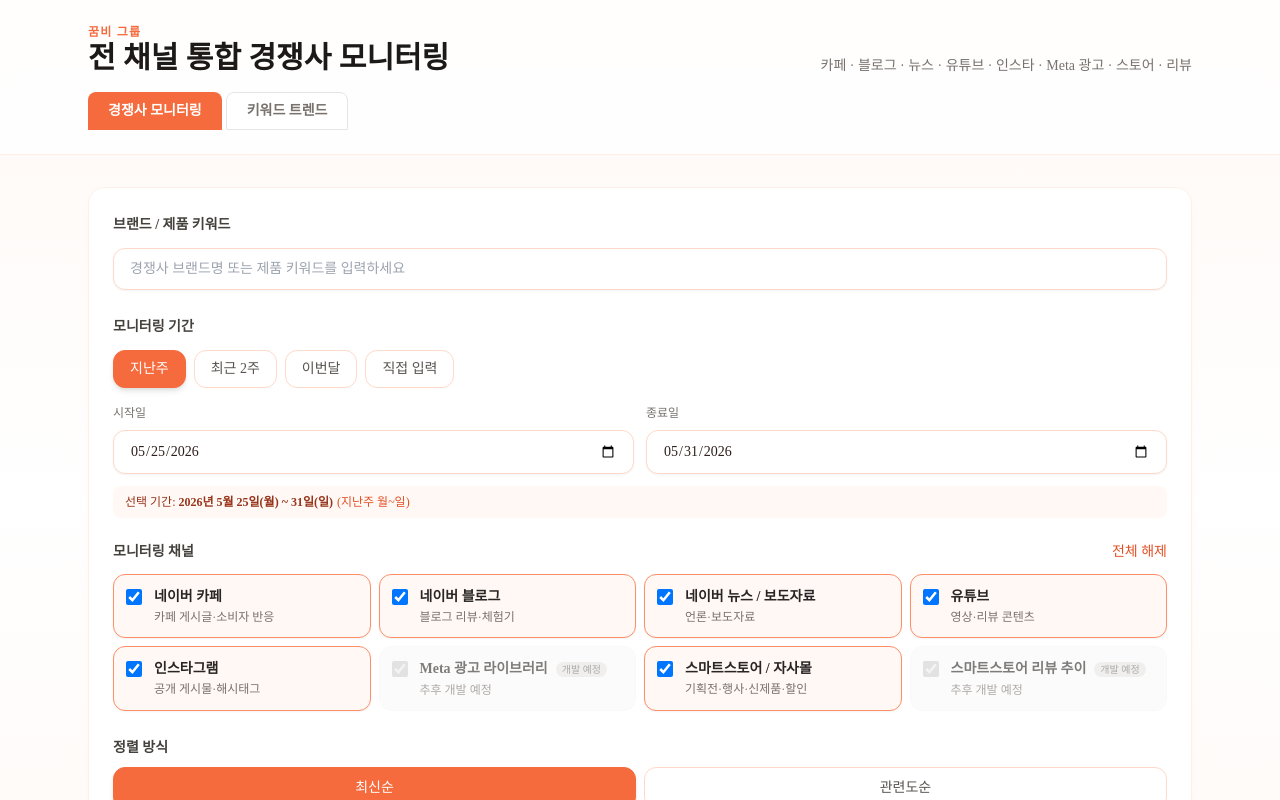
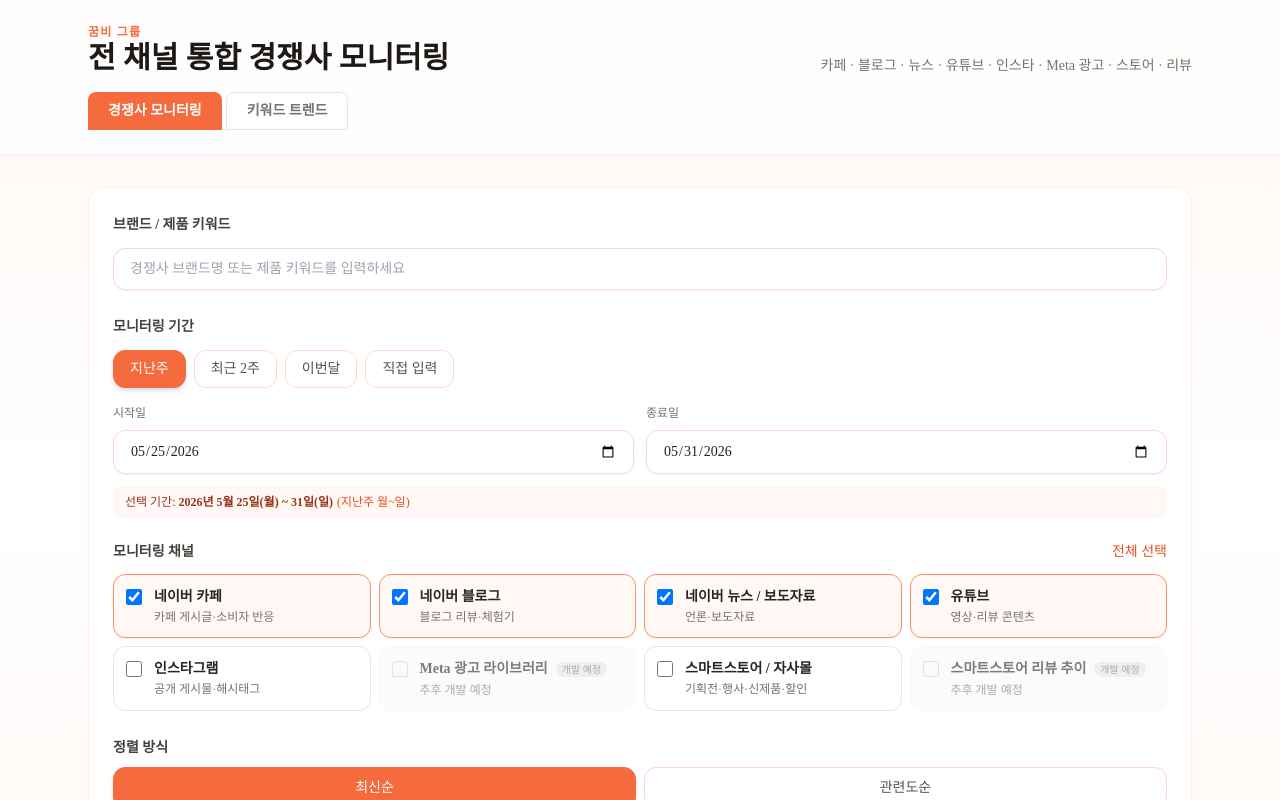
Before and after one commit to ggumbim-droid/ggumbi-monitor, a Next.js app: page / in a window 1280 px wide. Shown: the top 800 px of the page. Built offline with nearby package versions, Linux system fonts and the light colour scheme.

Commit message:
Update page.tsx

```diff
--- a/src/app/page.tsx
+++ b/src/app/page.tsx
@@ -58,7 +58,7 @@ export default function HomePage() {
   const [activeTab, setActiveTab] = useState<"monitor" | "trend">("monitor");
 
   const [keywords, setKeywords] = useState<string[]>([]);
-  const [selectedChannels, setSelectedChannels] = useState<ChannelId[]>(ALL_CHANNEL_IDS);
+  const [selectedChannels, setSelectedChannels] = useState<ChannelId[]>(["naver_cafe", "naver_blog", "naver_news", "youtube"]);
   const [dateRange, setDateRange] = useState<MonitorDateRange>(getDefaultDateRange);
   const [sortOrder, setSortOrder] = useState<SortOrder>("latest");
   const [loading, setLoading] = useState(false);
```
